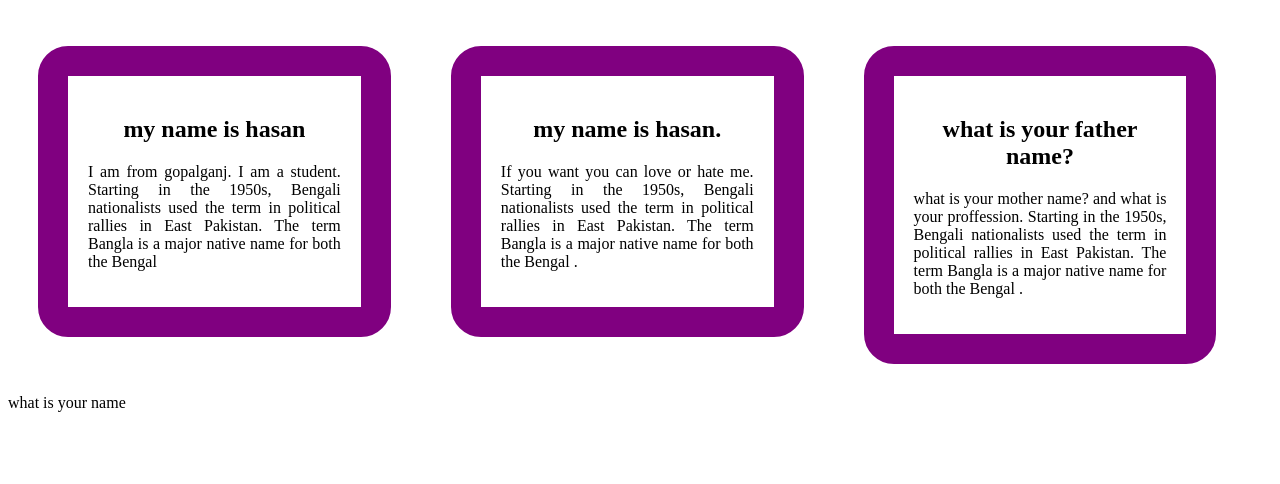
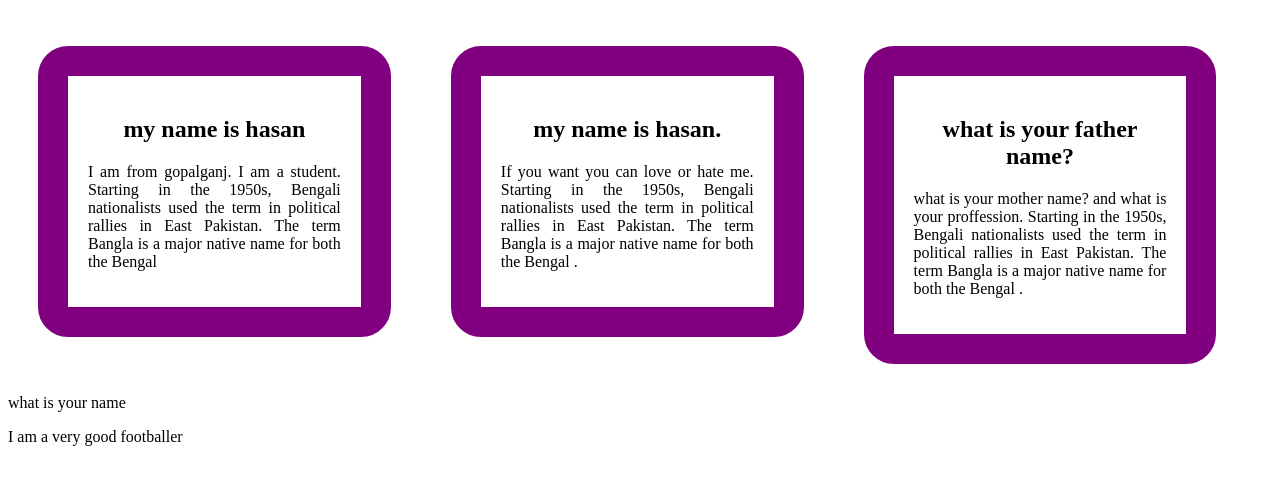
Before and after one commit to Mdhasan112/my-first-website, a plain HTML site: page my-first-website/new.html in a window 1280 px wide. Drawn offline with Linux system fonts and the light colour scheme.

Commit message:
fheajfjehjfhj

```diff
--- a/my-first-website/new.html
+++ b/my-first-website/new.html
@@ -22,6 +22,7 @@
         <p>what is your mother name? and what is your proffession. Starting in the 1950s, Bengali nationalists used the term in political rallies in East Pakistan. The term Bangla is a major native name for both the Bengal .</p>
     </div>
         <p>what is your name</p>
+        <p> I am a very good footballer</p>
 
 </body>
 </html>
```
